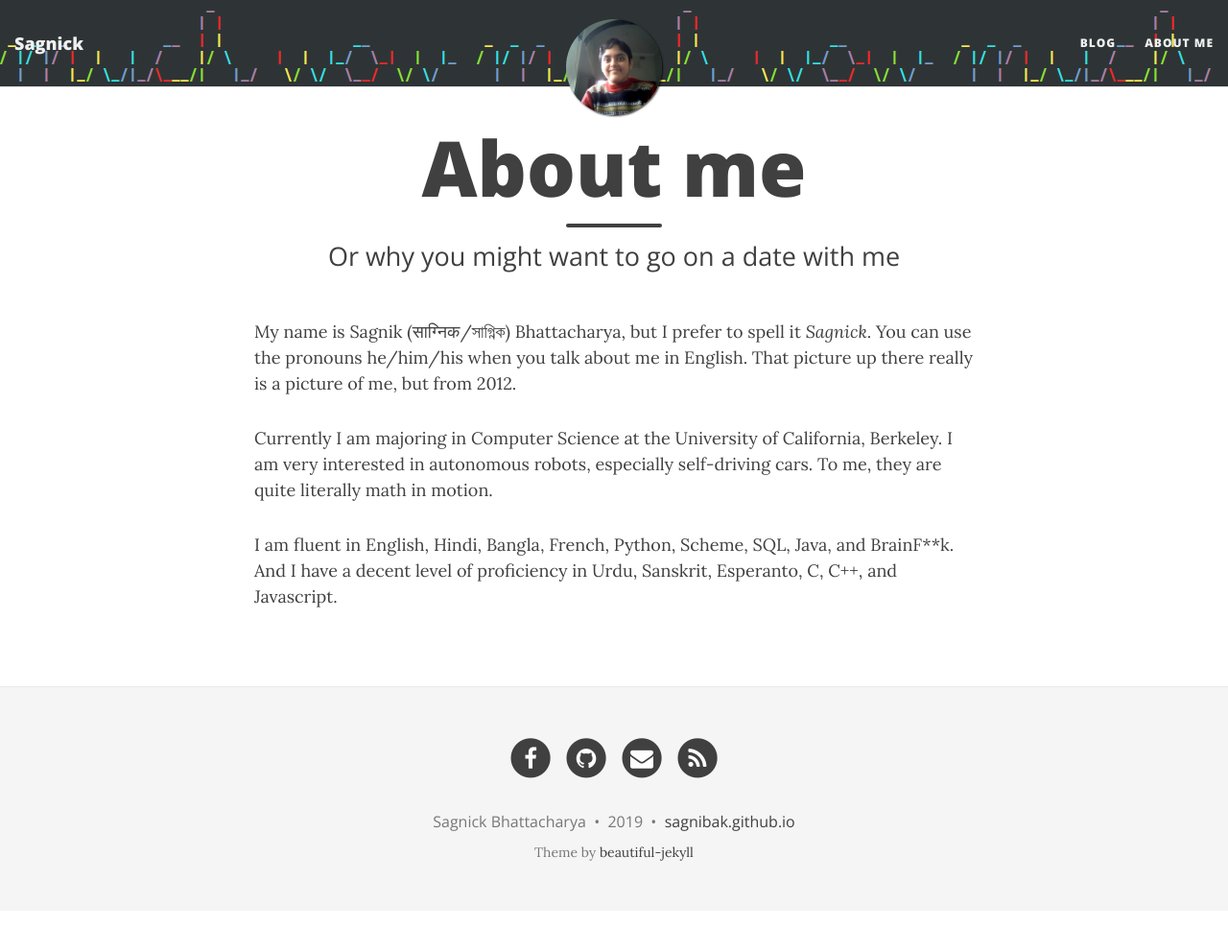
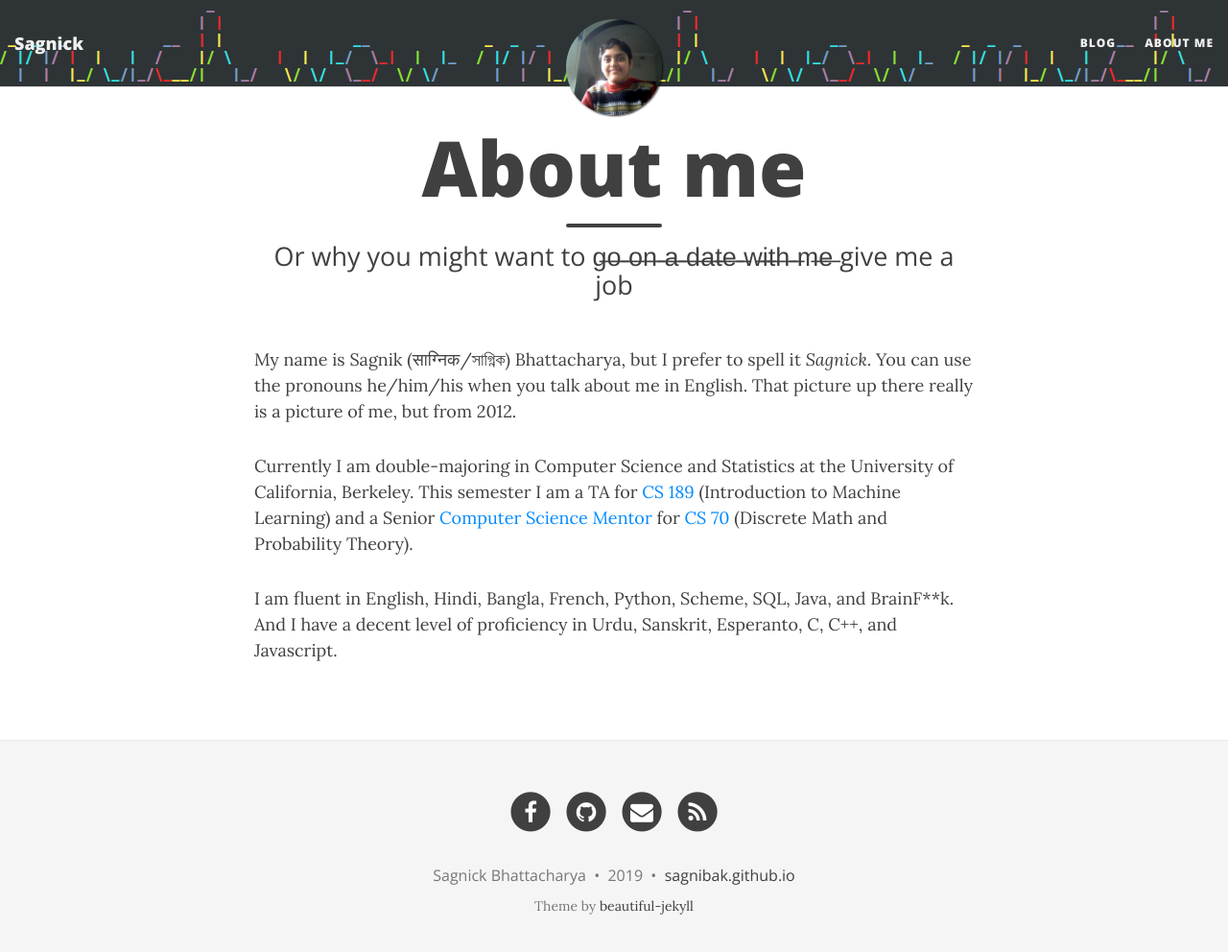
Before and after one commit to sagnibak/sagnibak.github.io, a Jekyll site: the page built from aboutme.md, in a window 1280 px wide and 1005 px high. Shown: the top 992 px of the window at 96% size. Built offline with Jekyll 4.4.1, drawn with Linux system fonts in a browser that asks for light colours; nearby versions of some CDN libraries.

Commit message:
updated about me page aboutme.md

```diff
--- a/aboutme.md
+++ b/aboutme.md
@@ -1,14 +1,17 @@
 ---
 layout: page
 title: About me
-subtitle: Or why you might want to go on a date with me
+subtitle: Or why you might want to g̶o̶ ̶o̶n̶ ̶a̶ ̶d̶a̶t̶e̶ ̶w̶i̶t̶h̶ ̶m̶e̶ give me a job
 ---
 My name is Sagnik (साग्निक/সাগ্নিক) Bhattacharya, but I prefer to spell it _Sagnick_.
 You can use the pronouns he/him/his when you talk about me in English.
 That picture up there really is a picture of me, but from 2012.
 
-Currently I am majoring in Computer Science at the University of California, Berkeley. I am very interested in autonomous robots, especially
-self-driving cars. To me, they are quite literally math in motion.
+Currently I am double-majoring in Computer Science and Statistics at the
+University of California, Berkeley. This semester I am a TA for
+[CS 189](https://people.eecs.berkeley.edu/~jrs/189/) (Introduction to Machine
+Learning) and a Senior [Computer Science Mentor](https://csmentors.berkeley.edu/#/)
+for [CS 70](http://www.eecs70.org/) (Discrete Math and Probability Theory).
 
-I am fluent in English, Hindi, Bangla, French, Python, Scheme, SQL, Java, and BrainF**k. And I have a decent level of proficiency in Urdu,
-Sanskrit, Esperanto, C, C++, and Javascript.
+I am fluent in English, Hindi, Bangla, French, Python, Scheme, SQL, Java, and BrainF**k.
+And I have a decent level of proficiency in Urdu, Sanskrit, Esperanto, C, C++, and Javascript.
```
